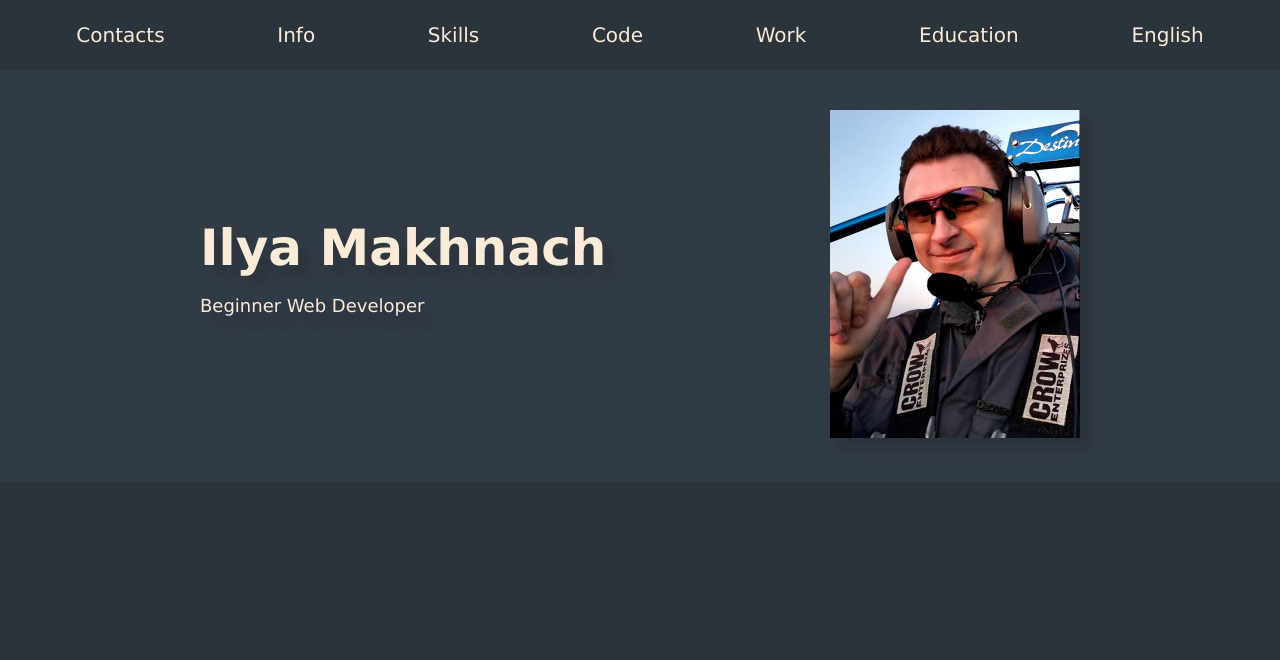
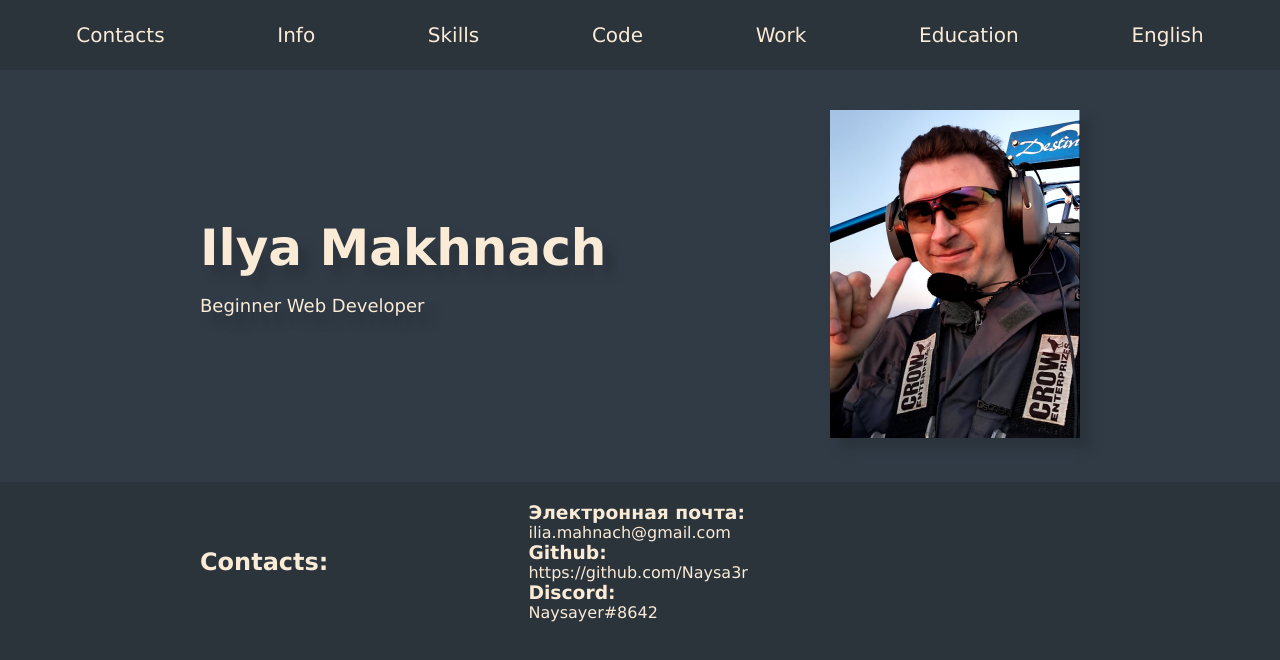
Before and after one commit to Naysa3r/rsschool-cv, a plain HTML site: page index.html in a window 1280 px wide. Drawn offline with Linux system fonts and the light colour scheme.

Commit message:
feat: add contacts section

```diff
--- a/index.html
+++ b/index.html
@@ -8,7 +8,7 @@
     <body>
         <header>
             <nav>
-                <ul>
+                <ul class="menu">
                     <li class="hover-underline-animation"><a class="menu_item" href="#contacts">Contacts</a></li>
                     <li class="hover-underline-animation"><a class="menu_item" href="#info">Info</a></li>
                     <li class="hover-underline-animation"><a class="menu_item" href="#skills">Skills</a></li>
@@ -29,6 +29,21 @@
                     <img class="image_style" src="images/Photo_git_250.png" alt="Photo of Ilya Makhnach"">
                 </div>
             </section>
+            <section id="contacts">
+                <h2 class="header">
+                    Contacts:
+                </h2>
+                <article class="content_right">
+                    <ul class="links">
+                        <li><h3>Электронная почта: </h3><a>ilia.mahnach@gmail.com</a></li>
+                        <li><h3>Github: </h3><a>https://github.com/Naysa3r</a></li>
+                        <li><h3>Discord: </h3><a>Naysayer#8642</a></li>
+                    </ul>
+                </article>
+            </section>
+            <section id="info">
+
+            </section>
         </main>
         <footer>
 
--- a/styles/style.css
+++ b/styles/style.css
@@ -22,6 +22,12 @@ a, a:hover, a:visited, a:active {
     text-decoration: none;
    }
 
+ul {
+    list-style: none;
+    padding: 0;
+    margin: 0;
+}
+
 .hover-underline-animation {
     display: inline-block;
     position: relative;
@@ -44,7 +50,7 @@ a, a:hover, a:visited, a:active {
     transform-origin: bottom left;
   }
 
-ul {
+.menu {
     margin: 0;
     padding: 0;
     list-style: none;
@@ -80,7 +86,26 @@ h1 {
     margin: 0;
     font-size: 50px;
 }
+h2, h3 {
+    margin: 0;
+}
 
 .subscribe_text {
     font-size: 18px;
 }
+
+#contacts {
+    display: flex;
+    flex-wrap: wrap;
+    justify-content: space-around;
+    padding: 20px 200px;
+}
+
+.header {
+    align-self: center;
+}
+
+.content_right {
+    flex-grow: 1;
+    padding-left: 200px;
+}
```
